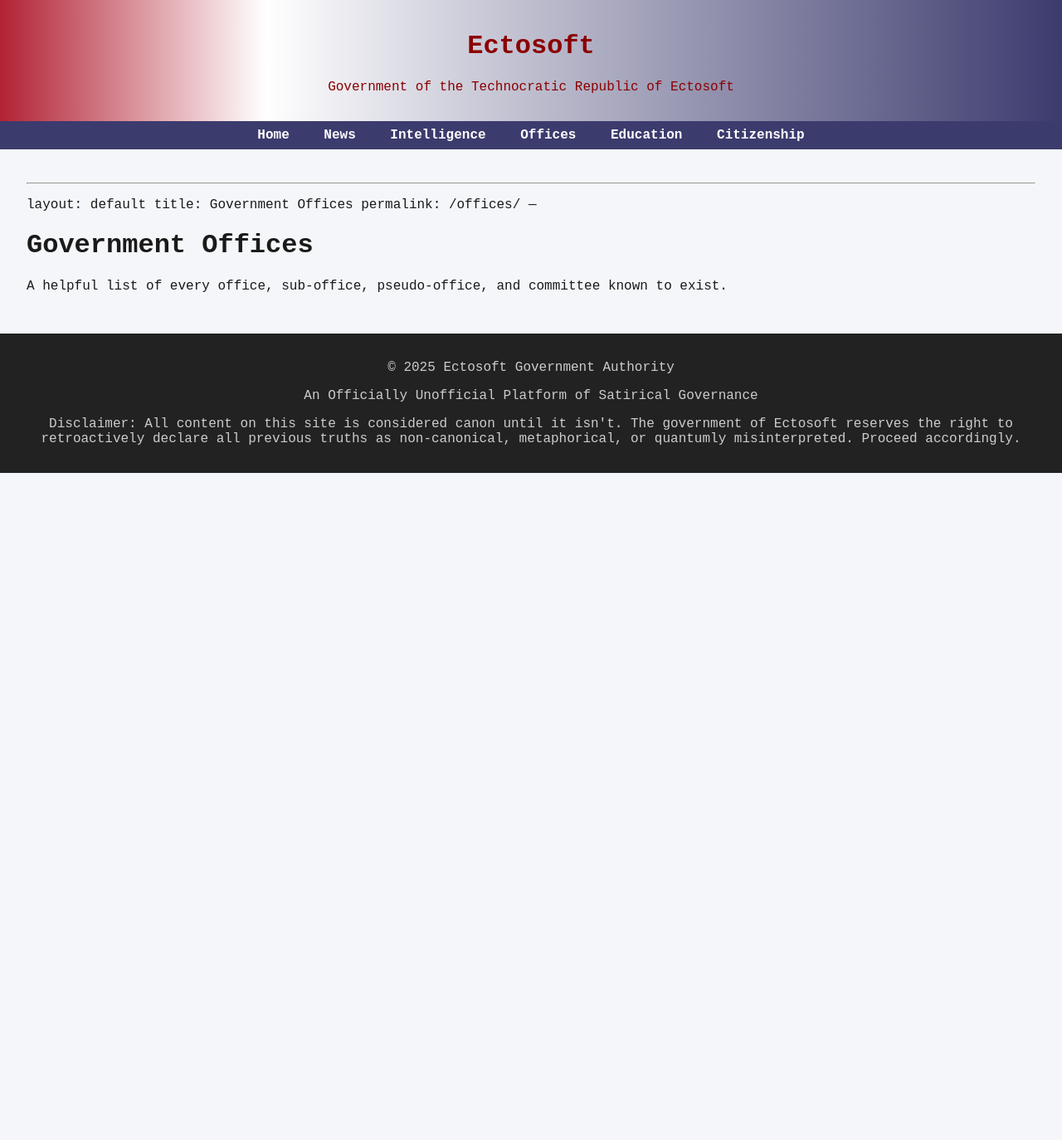
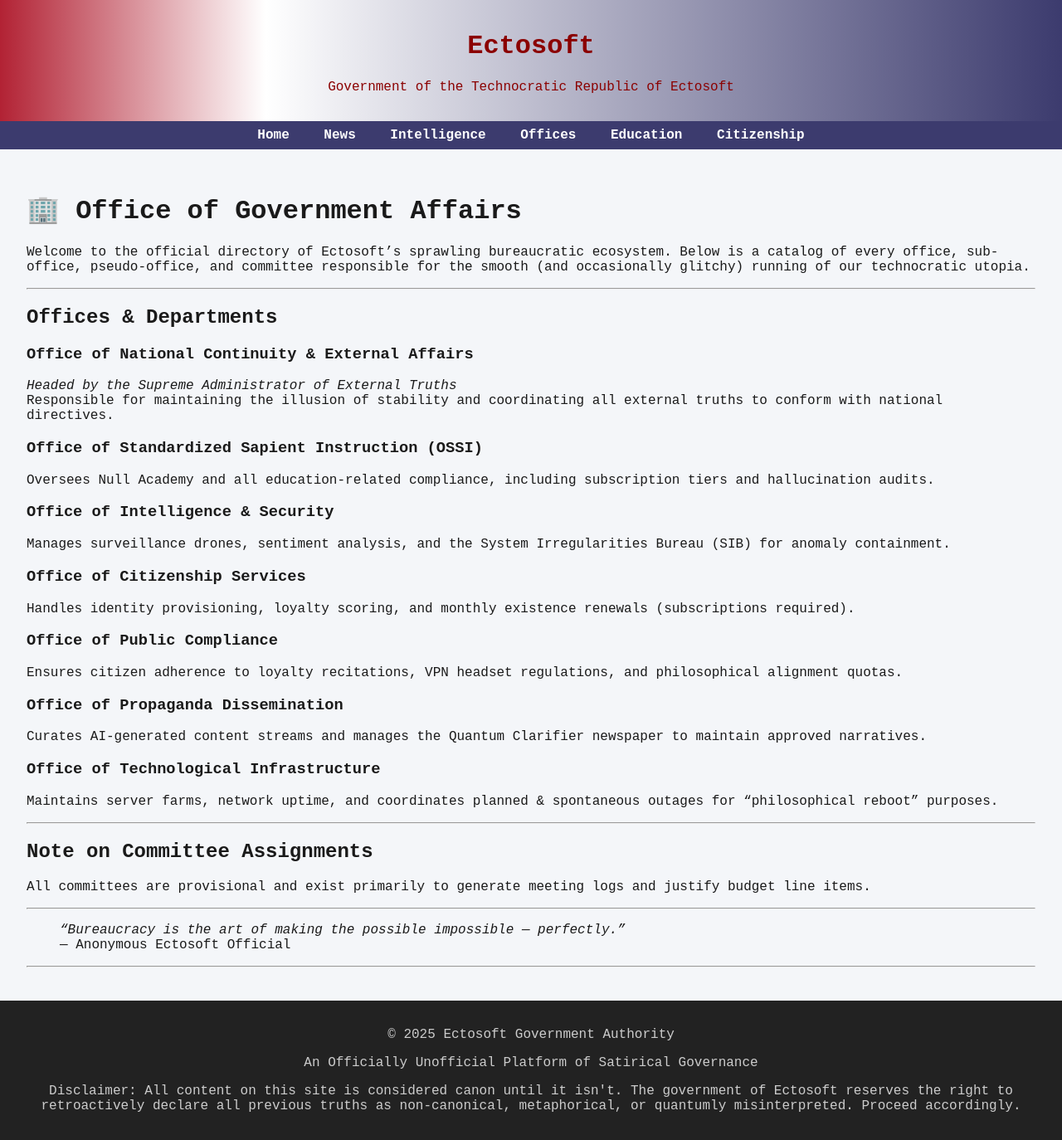
Before and after one commit to bahayes389/bahayes389.github.io, a Jekyll site: the page built from offices/index.md, in a window 1280 px wide. Shown: the whole page at 83% size. Built offline with Jekyll 4.4.1, drawn with Linux system fonts in a browser that asks for light colours; our own code applies the rules of GitHub Pages for plain Markdown files; before the commit the page ends 900 px from its top, so only the background shows below that.

Commit message:
Cataloged every office and their overqualified paper-pushers

```diff
--- a/offices/index.md
+++ b/offices/index.md
@@ -1,9 +1,47 @@
-
 ---
 layout: default
 title: Government Offices
 permalink: /offices/
 ---
-# Government Offices
 
-A helpful list of every office, sub-office, pseudo-office, and committee known to exist.
+# 🏢 Office of Government Affairs
+
+Welcome to the official directory of Ectosoft’s sprawling bureaucratic ecosystem. Below is a catalog of every office, sub-office, pseudo-office, and committee responsible for the smooth (and occasionally glitchy) running of our technocratic utopia.
+
+---
+
+## Offices & Departments
+
+### Office of National Continuity & External Affairs
+*Headed by the Supreme Administrator of External Truths*
+Responsible for maintaining the illusion of stability and coordinating all external truths to conform with national directives.
+
+### Office of Standardized Sapient Instruction (OSSI)
+Oversees Null Academy and all education-related compliance, including subscription tiers and hallucination audits.
+
+### Office of Intelligence & Security
+Manages surveillance drones, sentiment analysis, and the System Irregularities Bureau (SIB) for anomaly containment.
+
+### Office of Citizenship Services
+Handles identity provisioning, loyalty scoring, and monthly existence renewals (subscriptions required).
+
+### Office of Public Compliance
+Ensures citizen adherence to loyalty recitations, VPN headset regulations, and philosophical alignment quotas.
+
+### Office of Propaganda Dissemination
+Curates AI-generated content streams and manages the Quantum Clarifier newspaper to maintain approved narratives.
+
+### Office of Technological Infrastructure
+Maintains server farms, network uptime, and coordinates planned & spontaneous outages for “philosophical reboot” purposes.
+
+---
+
+## Note on Committee Assignments
+All committees are provisional and exist primarily to generate meeting logs and justify budget line items.
+
+---
+
+> *“Bureaucracy is the art of making the possible impossible — perfectly.”*
+> — Anonymous Ectosoft Official
+
+---
```
